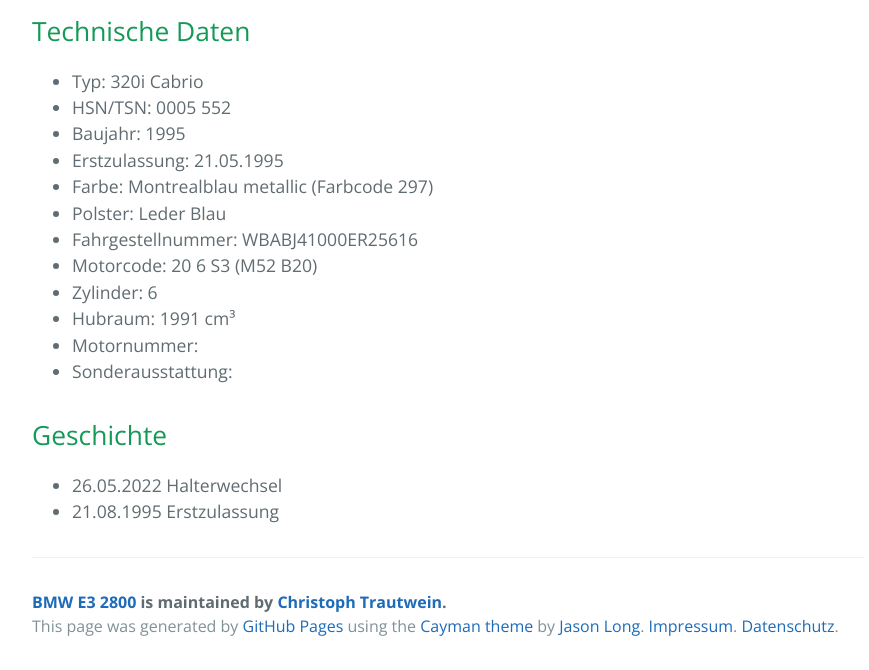
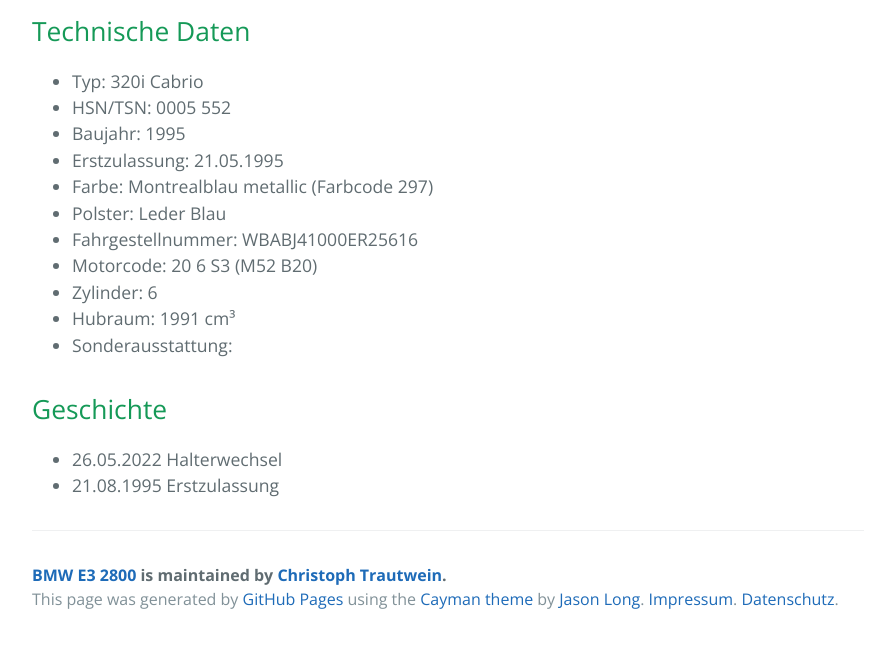
Before and after one commit to trautw/SCD-Quickstart, a Jekyll site: the page built from docs/index.md, in a window 1280 px wide. Shown: the part 741-1411 px from the top of the page, without its empty margins (192-1061 px from the left). Built offline with Jekyll 4.4.1, drawn with Linux system fonts in a browser that asks for light colours; after the commit the page ends 1384 px from its top, so only the background shows below that.

Commit message:
Update index.md

```diff
--- a/docs/index.md
+++ b/docs/index.md
@@ -16,7 +16,6 @@ overview: true
 * Motorcode: 20 6 S3 (M52 B20)
 * Zylinder: 6
 * Hubraum: 1991 cm³
-* Motornummer:
 * Sonderausstattung:
 
 ## Geschichte
```
